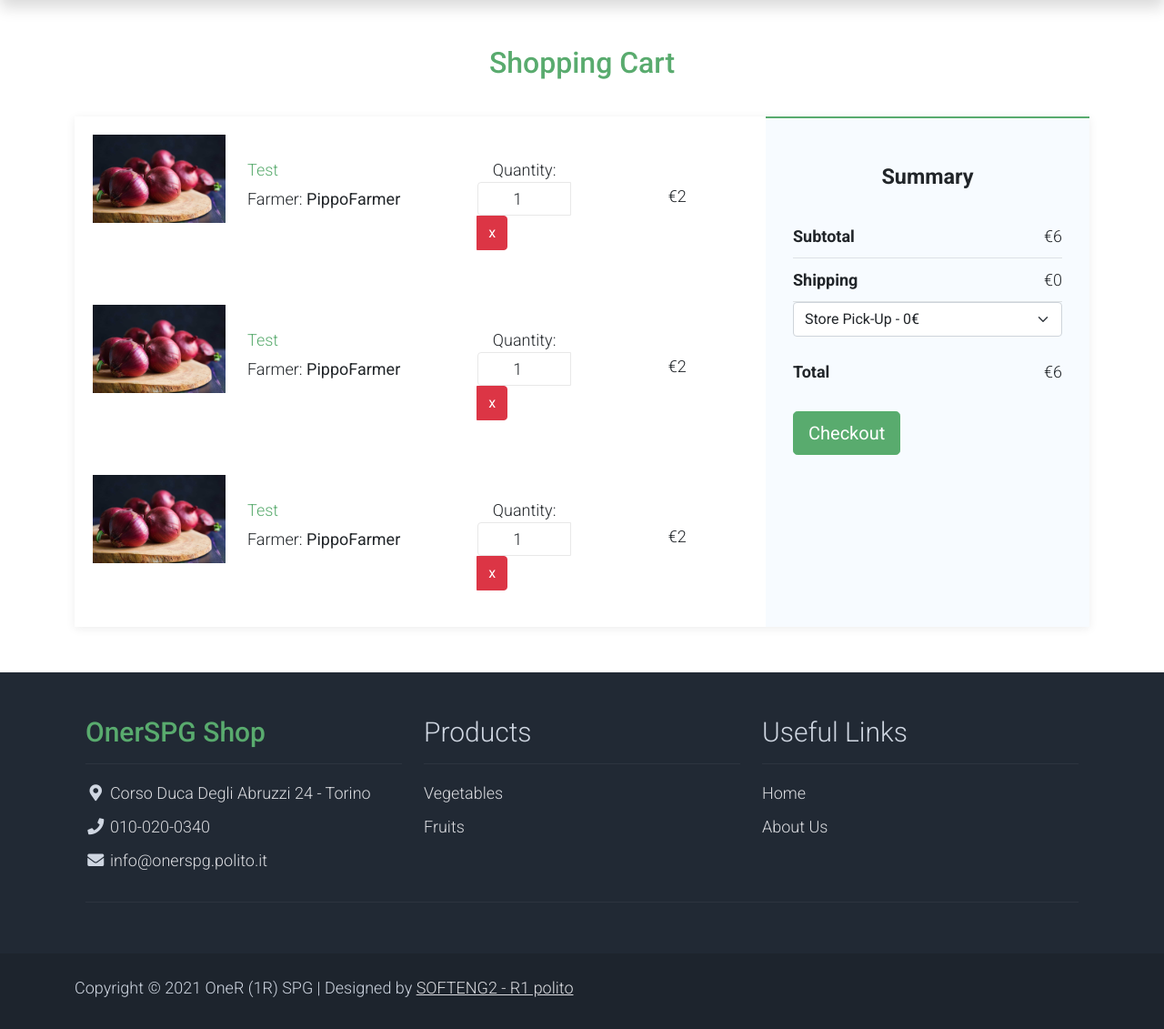
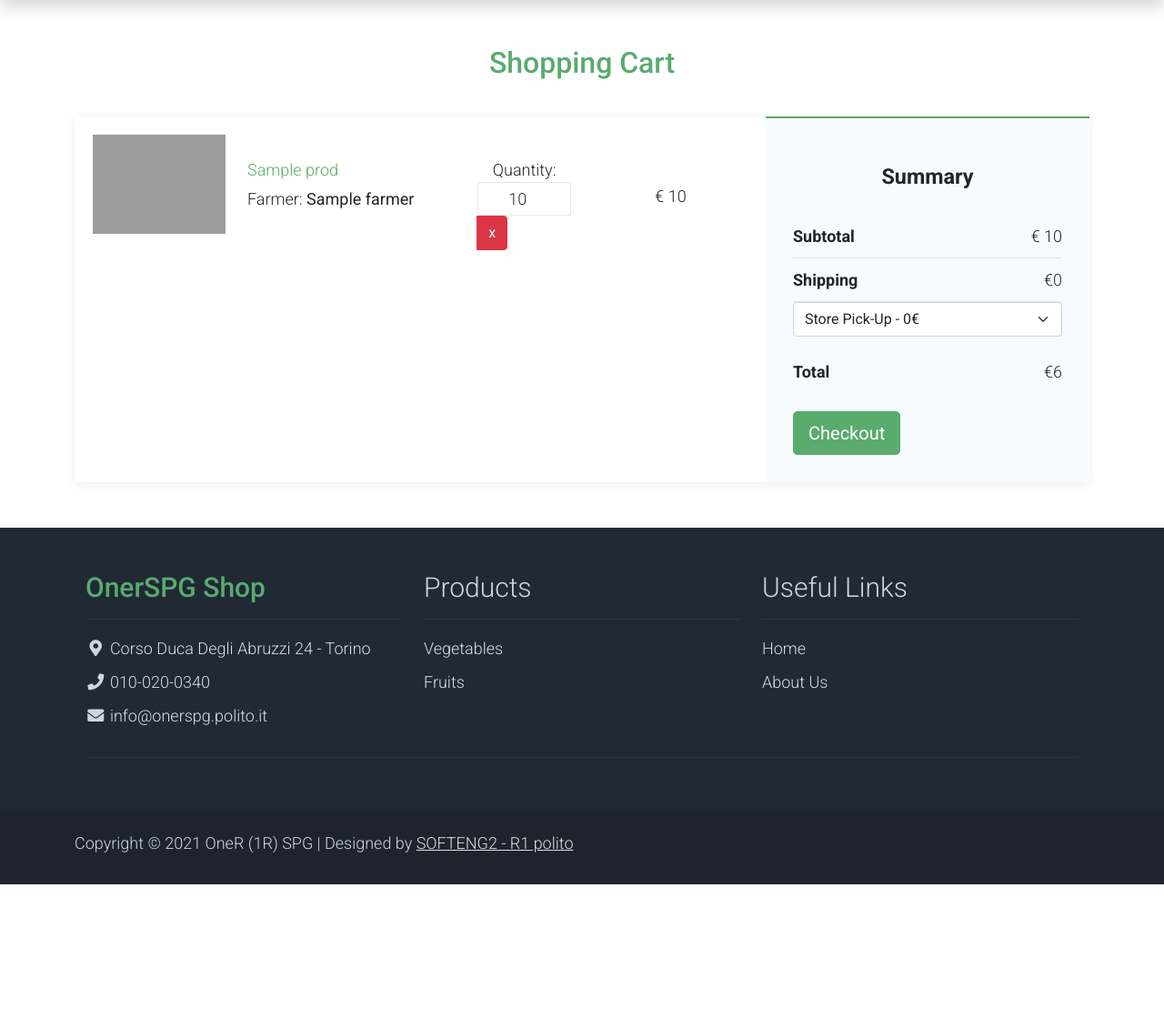
Before and after one commit to shantifabri/SE2-R1-SPG, a Python web app: template project/project/templates/shoppingcart.html in a window 1280 px wide. Shown: the part 132-1263 px from the top of the page at 91% size. After the commit the page ends 1104 px from the top, so only its background shows below. Run offline with Jinja, Linux system fonts and the light colour scheme; the template is opened without the code that fills it: most values are stand-ins (such as "Sample title", 1, 10 or a date in 2020); some libraries are stand-ins or nearby versions; grey boxes are pictures that could not be loaded.

Commit message:
cart fixed

```diff
--- a/project/project/templates/navbar.html
+++ b/project/project/templates/navbar.html
@@ -39,7 +39,7 @@
                         <a class="nav-link" href="{{ url_for('other.insertclient') }}">New Client</a>
                     </li>
                     <li class="nav-item">
-                        <a class="nav-link" href="{{ url_for('other.shoppingcart') }}">Cart</a>
+                        <a class="nav-link" href="">About us</a>
                     </li>
                     {% endif %}
 
@@ -52,10 +52,10 @@
                 <span class="nav-icon position-relative text-decoration-none text-success">
                         Welcome {{current_user.name}}
                     </span>
-                <a class="nav-icon position-relative text-decoration-none" href="{{ url_for('users.logout') }}">
-                        <i class="fa fa-fw fa-cart-arrow-down text-dark mr-1"></i>
+                <a class="nav-icon position-relative text-decoration-none" href="{{ url_for('other.shoppingcart') }}">
+                    <i class="fa fa-fw fa-cart-arrow-down text-dark mr-1"></i>
                     <span class="position-absolute top-0 left-100 translate-middle badge rounded-pill bg-light text-dark">{{session["cart_count"]}}</span>
-                    </a>
+                </a>
                 <a class="nav-icon position-relative text-decoration-none" href="{{ url_for('users.logout') }}">
                         Log Out
                         <!-- <i class="fa fa-fw fa-user text-dark mr-3"></i> -->
--- a/project/project/templates/shoppingcart.html
+++ b/project/project/templates/shoppingcart.html
@@ -9,10 +9,11 @@
                 <div class="row">
                     <div class="col-md-12 col-lg-8">
                         <div class="items">
+                            {% if values %} {% for val in values["products"] %}
                             <div class="product">
                                 <div class="row">
                                     <div class="col-md-3">
-                                <a target="_blank" href="" ><img class="prod-img img-fluid mx-auto d-block image" src="/static/shop_imgs/redonions.jpg">
+                                        <a target="_blank" href=""><img class="prod-img img-fluid mx-auto d-block image" src="/static/shop_imgs/{{val['url']}}">
                                         </a>
                                     </div>
                                     <div class="col-md-8">
@@ -20,100 +21,36 @@
                                             <div class="row">
                                                 <div class="col-md-5 product-name">
                                                     <div class="product-name">
-                                                    <a class="text-success text-decoration-none" href="#">Test</a>
+                                                        <a class="text-success text-decoration-none" href="{{ url_for('other.singleproduct', product_id = val['product_id']) }}">{{val['name']}}</a>
                                                         <div class="product-info">
-                                                        <div>Farmer: <span class="value">PippoFarmer</span></div>
+                                                            <div>Farmer: <span class="value">{{val['farmer']}}</span></div>
                                                         </div>
                                                     </div>
                                                 </div>
                                                 <div class="col-md-3 offset-md-1 quantity">
                                                     <label for="quantity">Quantity:</label>
                                                     <div class="input-group ">
-                                                <input id="quantity" type="number" min="1" value ="1" class="form-control quantity-input">
+                                                        <input id="quantity" type="number" min="1" value="{{val['quantity']}}" class="form-control quantity-input">
                                                         <button class="btn btn-danger input-group-text">x</button>
                                                     </div>
                                                 </div>
                                                 <div class="col-md-3 price">
-                                                <span>€2</span>
+                                                    <span>€ {{val['price']}}</span>
                                                 </div>
                                             </div>
                                         </div>
                                     </div>
                                 </div>
                             </div>
-                        <div class="product">
-                            <div class="row">
-                                <div class="col-md-3">
-                                <a target="_blank" href="" ><img class="prod-img img-fluid mx-auto d-block image" src="/static/shop_imgs/redonions.jpg">
-                                </a>
-                                </div>
-                                <div class="col-md-8">
-                                    <div class="info">
-                                        <div class="row">
-                                            <div class="col-md-5 product-name">
-                                                <div class="product-name">
-                                                    <a class="text-success text-decoration-none" href="#">Test</a>
-                                                    <div class="product-info">
-                                                        <div>Farmer: <span class="value">PippoFarmer</span></div>
-                                                    </div>
-                                                </div>
-                                            </div>
-                                            <div class="col-md-3 offset-md-1 quantity">
-                                                <label for="quantity">Quantity:</label>
-                                                <div class="input-group ">
-
-                                                <input id="quantity" type="number" min="1" value ="1" class="form-control quantity-input">
-                                                <button class="btn btn-danger input-group-text">x</button>
-                                                </div>
-                                            </div>
-                                            <div class="col-md-3 price">
-                                                <span>€2</span>
-                                            </div>
-                                        </div>
-                                    </div>
-                                </div>
-                            </div>
-                        </div>
-                        <div class="product">
-                            <div class="row">
-                                <div class="col-md-3">
-                                <a target="_blank" href="" ><img class="prod-img img-fluid mx-auto d-block image" src="/static/shop_imgs/redonions.jpg">
-                                </a>
-                                </div>
-                                <div class="col-md-8">
-                                    <div class="info">
-                                        <div class="row">
-                                            <div class="col-md-5 product-name">
-                                                <div class="product-name">
-                                                    <a class="text-success text-decoration-none" href="#">Test</a>
-                                                    <div class="product-info">
-                                                        <div>Farmer: <span class="value">PippoFarmer</span></div>
-                                                    </div>
-                                                </div>
-                                            </div>
-                                            <div class="col-md-3 offset-md-1 quantity">
-                                                <label for="quantity">Quantity:</label>
-                                                <div class="input-group ">
-                                                <input id="quantity" type="number" min="1" value ="1" class="form-control quantity-input">
-                                                <button type="submit" class="btn btn-danger input-group-text">x</button>
-                                                </div>
-                                            </div>
-                                            <div class="col-md-3 price">
-                                                <span>€2</span>
-                                            </div>
-                                        </div>
-                                    </div>
-                                </div>
-                            </div>
-                        </div>
+                            {% endfor %} {% endif %}
                         </div>
                     </div>
                     <div class="col-md-12 col-lg-4">
                         <div class="summary">
                             <h3>Summary</h3>
-                        <div class="summary-item"><span class="text">Subtotal</span><span class="price">€6</span></div>
+                            <div class="summary-item"><span class="text">Subtotal</span><span class="price">€ {{values['total']}}</span></div>
                             <div class="summary-item"><span class="text">Shipping</span><span class="price">€0</span></div>
-                        <div ><span class="text">
+                            <div><span class="text">
                             <select class="form-select" aria-label="Select Shipping">
                             <option value="store" selected>Store Pick-Up - 0€</option>
                             <option value="home">Standard Delivery - 7.50€</option>
--- a/project/project/templates/singleproduct.html
+++ b/project/project/templates/singleproduct.html
@@ -147,7 +147,7 @@
                             </div>
                             <div class="row pb-3">
                                 <div class="col d-grid">
-                                    <button type="submit" class="btn btn-success btn-lg" name="submit" value="buy">Buy</button>
+                                    <button type="submit" class="btn btn-success btn-lg" name="submit" value="buy">Add to Cart</button>
                                 </div>
                             </div>
                         </form>
```
Also changed, not shown: project/project/other/routes.py (+33 -2 lines), project/instance/database.db. Lines whose indentation alone changed are shown as unchanged.
